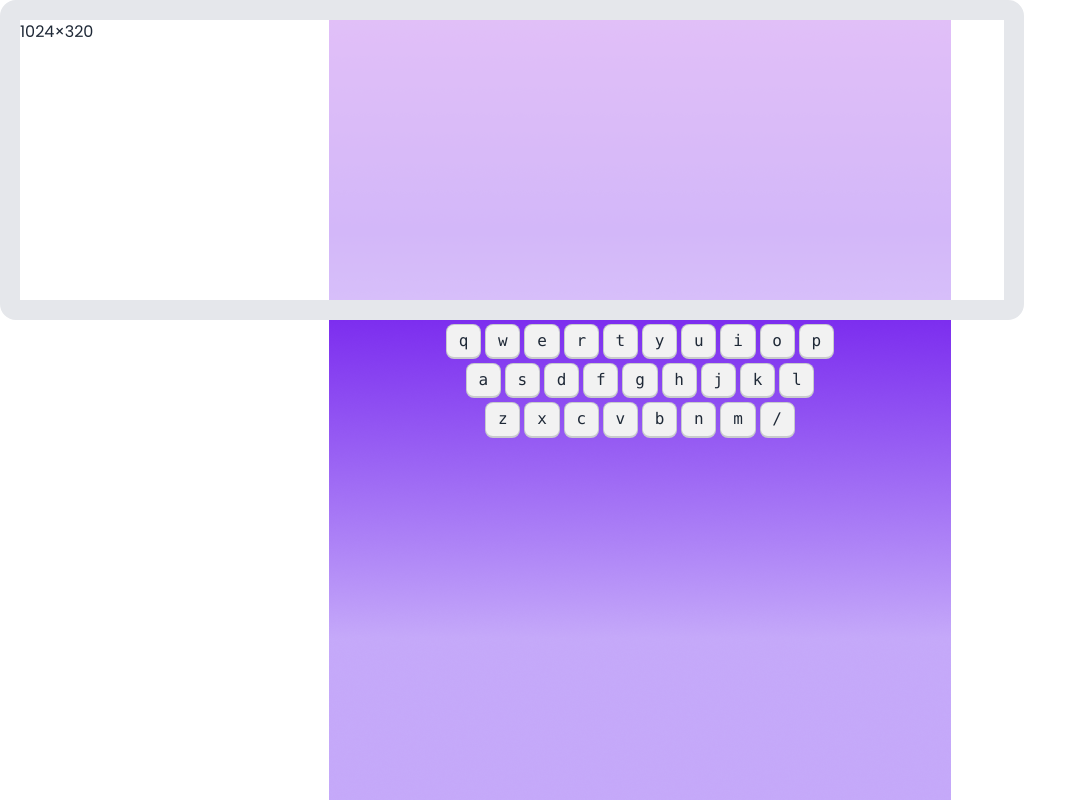
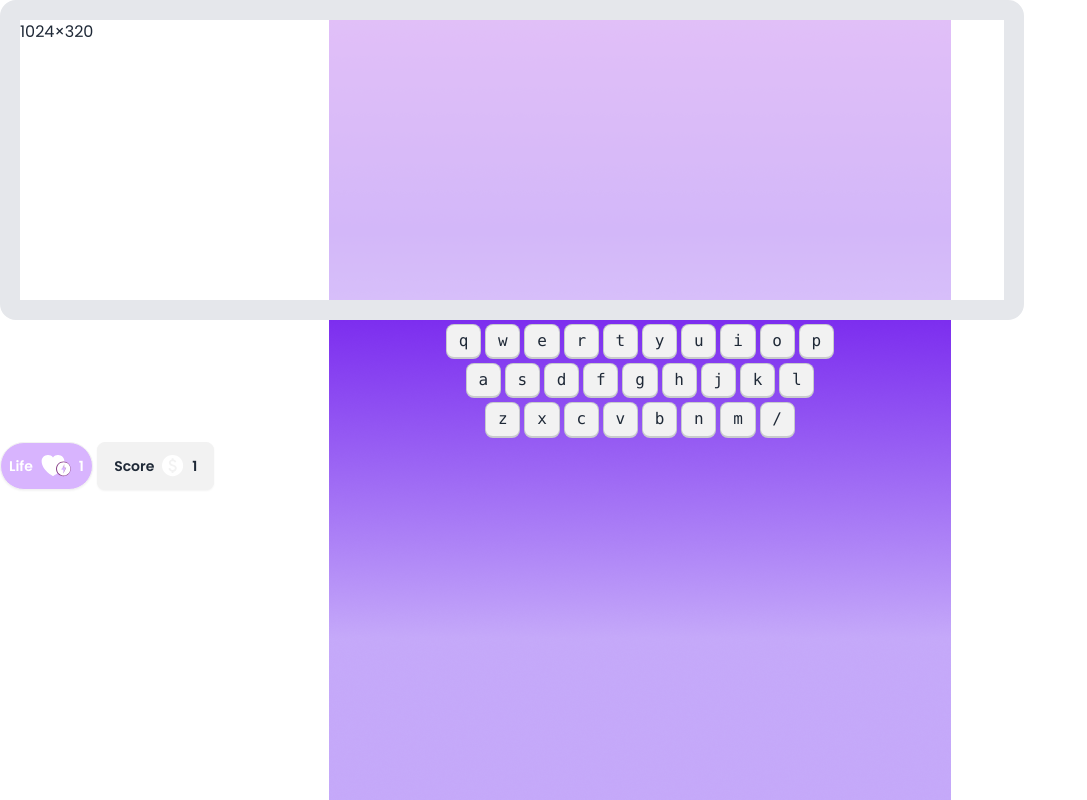
Before and after one commit to SM-Rakibul-Hasan-Rakib/alpah-cash-pro, a plain HTML site: page index.html in a window 1280 px wide. Shown: the whole page, without its empty margins (0-1087 px from the left). Drawn offline with nearby package versions, Linux system fonts and the light colour scheme.

Commit message:
score and lide btn add

```diff
--- a/index.html
+++ b/index.html
@@ -75,6 +75,18 @@
           </div>
           <!-- keyboard-end -->
           <!-- life-score -->
+          <div>
+            <button class="btn rounded-full bg-purple-300 text-white px-2">
+              Life
+              <img src="images/heart.svg" alt="" />
+              <span>1</span>
+            </button>
+            <button class="btn">
+              Score
+              <img src="/images/doller.svg" alt="" />
+              <span>1</span>
+            </button>
+          </div>
         </div>
       </section>
       <!-- playground-end -->
```
Also changed, not shown: images/doller.svg (added), images/heart.svg (added).
